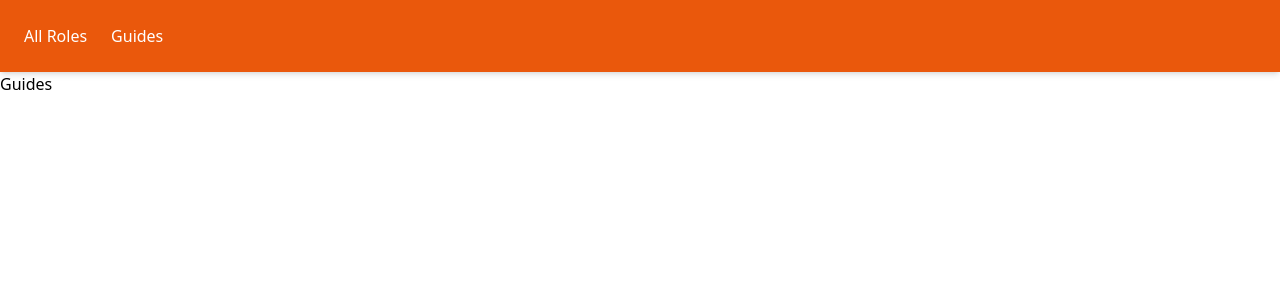
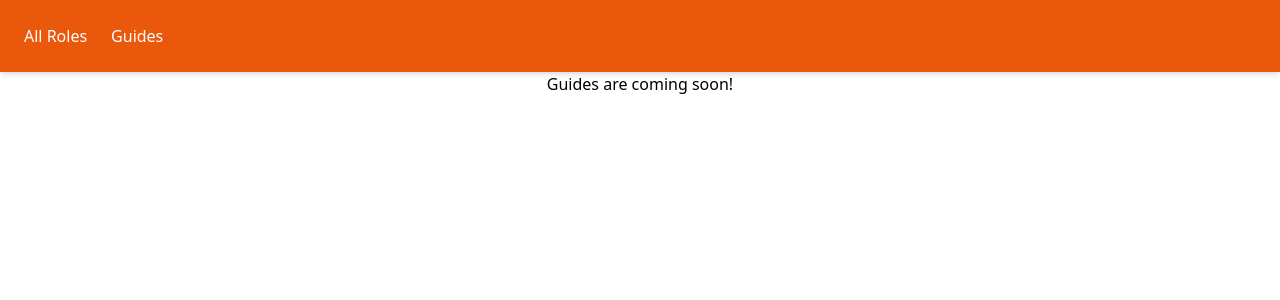
Before and after one commit to ItsChan-afk/goose-frontend, a React (Create React App) app: page /guides in a window 1280 px wide. Shown: the top 300 px of the page. Built offline with nearby package versions, Linux system fonts and the light colour scheme.

Commit message:
changes guides

```diff
--- a/src/screens/Guides.js
+++ b/src/screens/Guides.js
@@ -2,7 +2,9 @@ import React from 'react'
 
 const Guides = () => {
   return (
-    <div>Guides</div>
+    <div className='text-center'>
+      <h3>Guides are coming soon!</h3>
+    </div>
   )
 }
 
```
